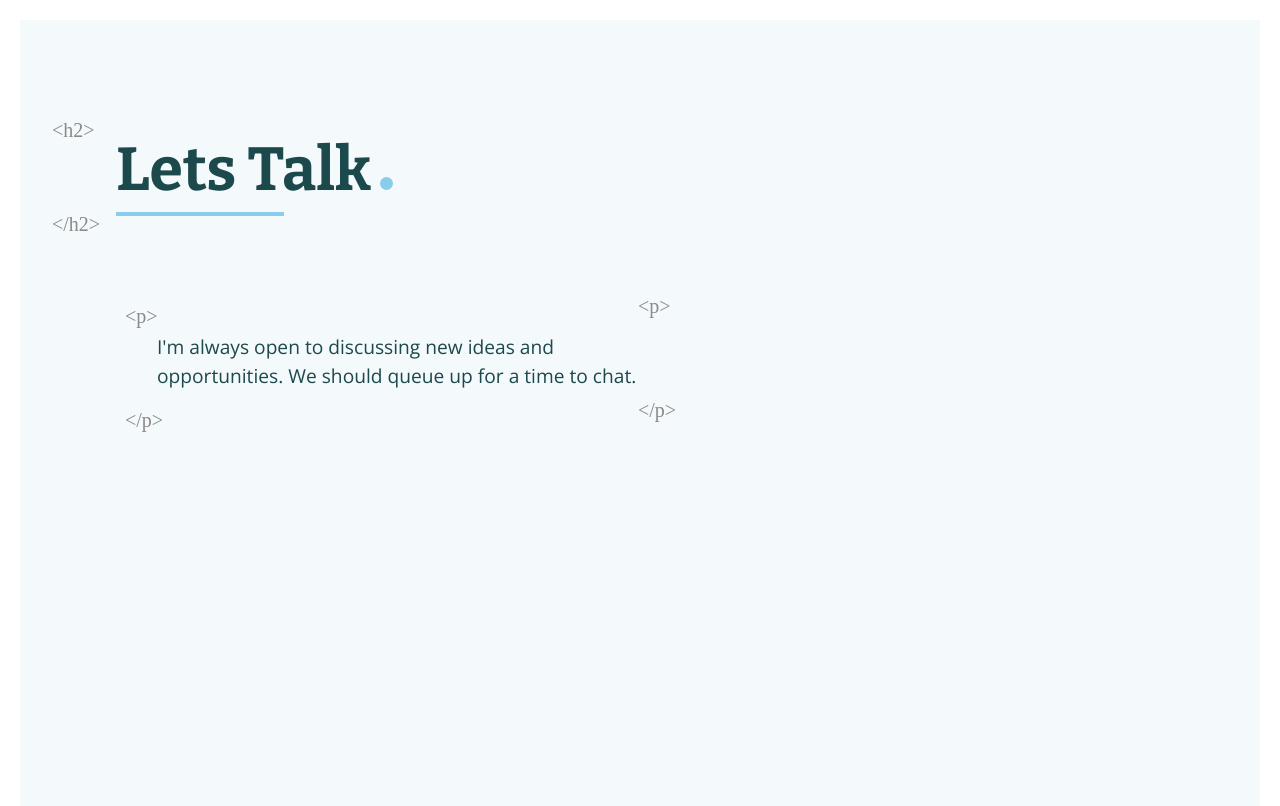
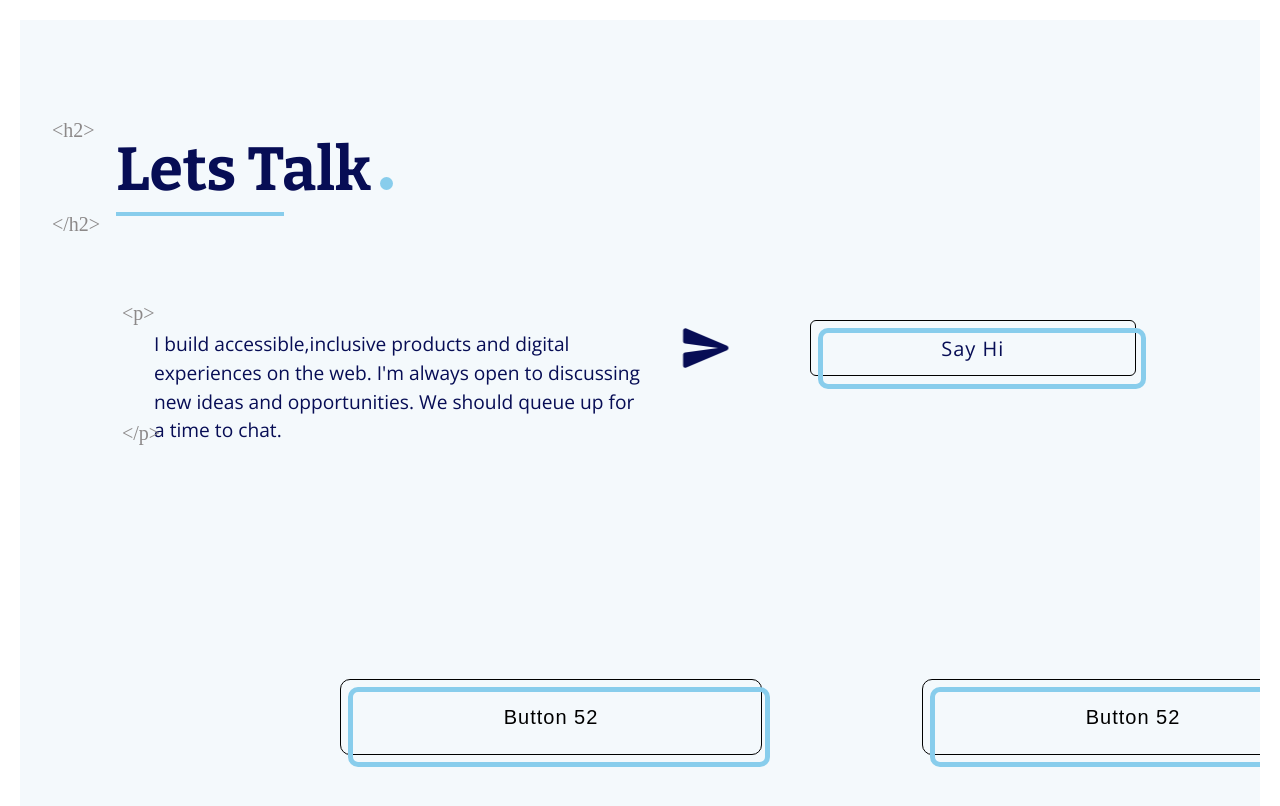
Before and after one commit to SoorajM143/personalwebsite-v2, a React (Create React App) app: page / in a window 1280 px wide. Shown: the part 780-1586 px from the top of the page. Built offline with nearby package versions, Linux system fonts and the light colour scheme; a web font is replaced by a local one.

Commit message:
main page changes

```diff
--- a/src/components/Main.js
+++ b/src/components/Main.js
@@ -1,7 +1,6 @@
 import React, { useEffect } from 'react';
 import { Fade, Slide } from 'react-reveal';
-import { Button, ThemeProvider } from '@mui/material';
-import { Maintheme } from './utils/util';
+import {SendRounded, DoubleArrowRounded} from '@mui/icons-material'
 import MainPageHeader from './MainPageHeader';
 import '../styles/MainPage.css';
 import Constant from './utils/Constant';
@@ -27,14 +26,12 @@ function Main() {
           <div className="main_underline"></div>
           </Slide>
           <div className='mainPage-message'>
-            <div>
             <span>{Constant.MAIN_PAGE_MESSAGE_2}</span>
-             <a>
-              <span></span>
-             </a>
-           </div>
-
-
+           <SendRounded />
+           <button className="button-52" role="button">Say Hi</button>
+          </div>
+          <div className='home-page-button'><button className="button-52" role="button">Button 52</button>
+          <button className="button-52" role="button">Button 52</button>
           </div>
         </div>
       </div>
--- a/src/components/utils/Constant.js
+++ b/src/components/utils/Constant.js
@@ -47,7 +47,7 @@ const APPLICATION_CONST = {
   MAIN_PAGE_HEADER_TEXT_6: 'based in ',
   MAIN_PAGE_HEADER_TEXT_7: 'Dublin, Ireland',
   MAIN_PAGE_CONTENT_HEADRER: 'Lets Talk',
-  MAIN_PAGE_MESSAGE_2: "I'm always open to discussing new ideas and opportunities. We should queue up for a time to chat.",
+  MAIN_PAGE_MESSAGE_2: "I build accessible,inclusive products and digital experiences on the web. I'm always open to discussing new ideas and opportunities. We should queue up for a time to chat.",
   MAIN_PAGE_MESSAGE_1: 'Interested in working together? ',
   CONTACT_CONFIRM_HEADER: 'Awesome!',
   CONTACT_CONFIRM_MESSAGE:
--- a/src/styles/Main.css
+++ b/src/styles/Main.css
@@ -20,7 +20,7 @@
   font-size: 3.8rem;
   position: relative;
   font-family: "Bitter", serif;
-  color: #1C494C;
+  color: #070d55;
   text-align: justify;
   left: 6rem;
 }
@@ -77,6 +77,8 @@
 
 .mainPage-message {
   position: relative;
+  display: flex;
+  gap: 3rem;
   top: 6rem;
   left: 10%;
   line-height: 1.5;
@@ -88,13 +90,29 @@
   font-size: 1.2rem;
   font-family: "Open Sans", sans-serif;
   font-weight: 300;
-  color: #1C494C;
+  color: #070d55;
 }
 
-.mainPage-message > div {
+.mainPage-message svg {
+  font-size: 3.5rem;
+  animation-name: bouncer;
+  animation-duration: 1s;
+  animation-iteration-count: infinite;
+  animation-direction: alternate;
+}
+
+@keyframes bouncer {
+  from {
+    transform: translateX(-40px);
+  }
+  to {
+    transform: translateX(20px);
+  }
+}
+.mainPage-message > button {
   padding: 3px;
   text-align: center;
-  display: flex;
+  width: 20rem;
 }
 
 .mainPage-message span:first-of-type {
@@ -130,6 +148,58 @@
   top: 29rem;
   font-size: 1.25rem;
   position: absolute;
-  top: 4.5rem;
+  top: 5.5rem;
   left: -2rem;
+}
+
+.home-page-button {
+  display: flex;
+  gap: 10rem;
+  position: relative;
+  top: 20rem;
+  left: 20rem;
+}
+
+.button-52 {
+  font-size: 20px;
+  font-weight: 200;
+  height: 3rem;
+  width: 20rem;
+  letter-spacing: 1px;
+  padding: 13px 20px 13px;
+  outline: 0;
+  border: 1px solid black;
+  border-radius: 10px;
+  cursor: pointer;
+  position: relative;
+  background-color: rgba(0, 0, 0, 0);
+  -moz-user-select: none;
+       user-select: none;
+  -webkit-user-select: none;
+  touch-action: manipulation;
+  z-index: 9;
+}
+
+.button-52::after {
+  content: "";
+  border: 5px solid #88CDEC;
+  border-radius: 10px;
+  width: 98%;
+  z-index: -1;
+  position: absolute;
+  height: 94%;
+  top: 7px;
+  left: 7px;
+  transition: 0.2s;
+}
+
+.button-52:hover::after {
+  top: 0px;
+  left: 0px;
+}
+
+@media (min-width: 768px) {
+  .button-52 {
+    padding: 13px 50px 13px;
+  }
 }/*# sourceMappingURL=Main.css.map */
--- a/src/styles/Main.scss
+++ b/src/styles/Main.scss
@@ -49,6 +49,8 @@
 
 .mainPage-message{
     position: relative;
+    display: flex;
+    gap: 3rem;
     top: 6rem;
     left: 10%;
     line-height: 1.5;
@@ -63,10 +65,29 @@
     color: #070d55;
 }
 
-.mainPage-message > div {
+.mainPage-message svg {
+    font-size: 3.5rem;
+    animation-name: bouncer;
+    animation-duration: 1s;
+    animation-iteration-count: infinite;
+    animation-direction: alternate;
+}
+
+@keyframes bouncer {
+    from {
+        transform: translateX(-40px);
+    }
+
+    to {
+        transform: translateX(20px);
+    }
+
+}
+
+.mainPage-message > button {
     padding: 3px;
     text-align: center;
-    display: flex;
+    width: 20rem;
 }
 
 .mainPage-message span:first-of-type {
@@ -89,7 +110,58 @@
 
 .mainPage-message span::after {
     @include paraEnd;
-    top: 4.5rem;
+    top: 5.5rem;
     left: -2rem;
 
 }
+
+.home-page-button{
+    display: flex;
+    gap: 10rem;
+    position: relative;
+    top: 20rem;
+    left: 20rem;
+}
+
+.button-52{
+  font-size: 20px;
+  font-weight: 200;
+  height: 3rem;
+  width: 20rem;;
+  letter-spacing: 1px;
+  padding: 13px 20px 13px;
+  outline: 0;
+  border: 1px solid black;
+  border-radius: 10px;
+  cursor: pointer;
+  position: relative;
+  background-color: rgba(0, 0, 0, 0);
+  user-select: none;
+  -webkit-user-select: none;
+  touch-action: manipulation;
+  z-index: 9;
+}
+
+.button-52::after {
+  content: "";
+  border: 5px solid #88CDEC;
+  border-radius: 10px;
+  width: 98%;
+  z-index: -1;
+  position: absolute;
+  height: 94%;
+  top: 7px;
+  left: 7px;
+  transition: 0.2s;
+}
+
+.button-52:hover::after {
+  top: 0px;
+  left: 0px;
+}
+
+@media (min-width: 768px) {
+  .button-52 {
+    padding: 13px 50px 13px;
+  }
+}
```
Also changed, not shown: 2 other files (tests, documents, lock files or other folders).
